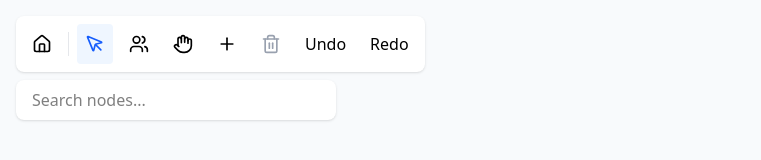
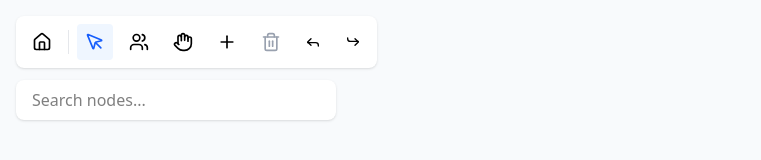
Before and after one commit to RicardoNogueira01/mind-planning, a React (Vite) app: page /mindmap in a window 1280 px wide. Both pictures are taken after a click on the button "New Mind Map". Shown: the top 160 px of the page, without its empty margins (0-761 px from the left). Built offline with nearby package versions, Linux system fonts and the light colour scheme.

Commit message:
Replace Undo and Redo button text with SVG icons for improved visual consistency in MindMap component

```diff
--- a/src/components/MindMap.jsx
+++ b/src/components/MindMap.jsx
@@ -1093,7 +1093,10 @@ const wrappedSetConnections = (newConnections) => {
                 title="Undo"
                 disabled={historyIndex <= 0}
               >
-                Undo
+                <svg xmlns="http://www.w3.org/2000/svg" width="16" height="16" viewBox="0 0 24 24" fill="none" stroke="currentColor" strokeWidth="2" strokeLinecap="round" strokeLinejoin="round">
+                  <path d="M9 17L4 12l5-5" />
+                  <path d="M20 18v-1a4 4 0 0 0-4-4H4" />
+                </svg>
               </button>
               <button
                 onClick={redo}
@@ -1101,7 +1104,10 @@ const wrappedSetConnections = (newConnections) => {
                 title="Redo"
                 disabled={historyIndex >= history.length - 1}
               >
-                Redo
+                <svg xmlns="http://www.w3.org/2000/svg" width="16" height="16" viewBox="0 0 24 24" fill="none" stroke="currentColor" strokeWidth="2" strokeLinecap="round" strokeLinejoin="round">
+                  <path d="M15 7l5 5-5 5" />
+                  <path d="M4 6v1a4 4 0 0 0 4 4h12" />
+                </svg>
               </button>
             </div>
           </div>
```
